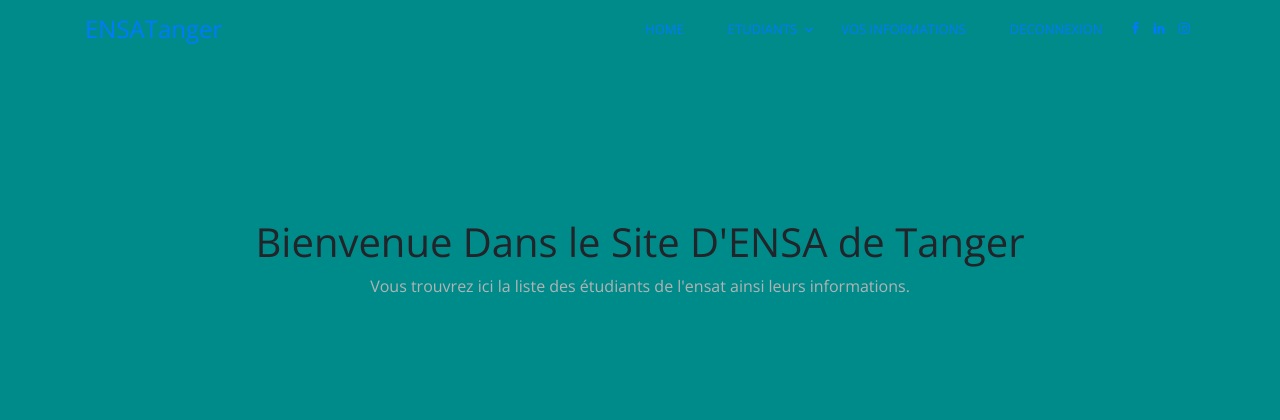
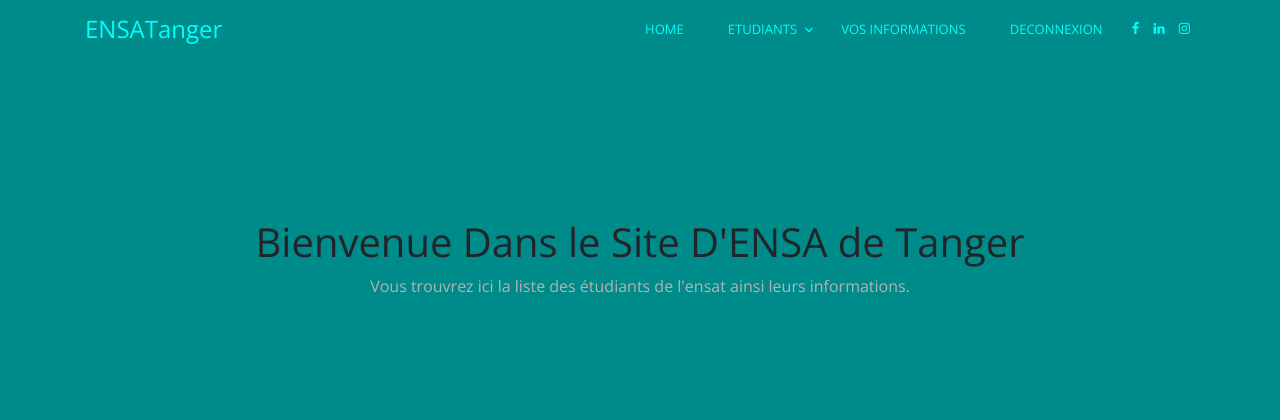
Before and after one commit to Kaouthar-bouslim/PLATEFORM-ETUDIANTS, a PHP site: page /menu.php in a window 1280 px wide. Shown: the top 420 px of the page. Run offline with PHP 8.4, Linux system fonts and the light colour scheme; a user stored in the database is signed in; some libraries are stand-ins or nearby versions; some web fonts are replaced.

Commit message:
Update menu.php

```diff
--- a/menu.php
+++ b/menu.php
@@ -13,6 +13,9 @@
   }
    body{
      background-color: darkcyan;
+   }
+  a{
+     color: cyan;
    }
 
 </style>
```
